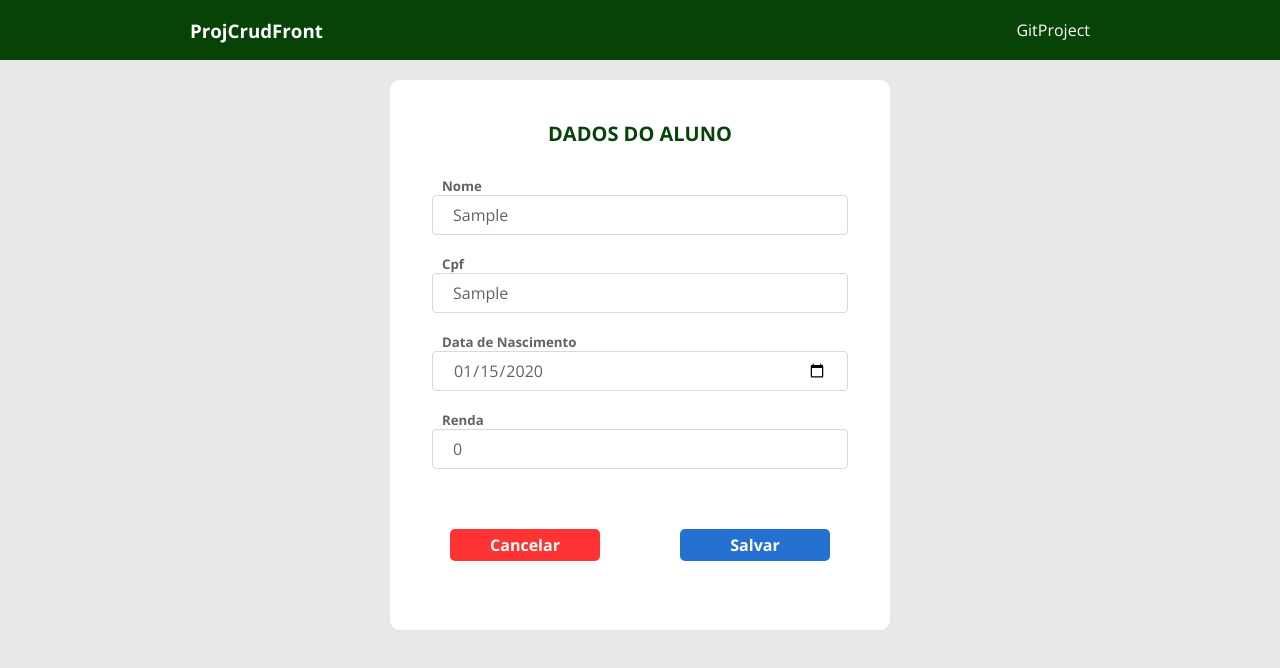
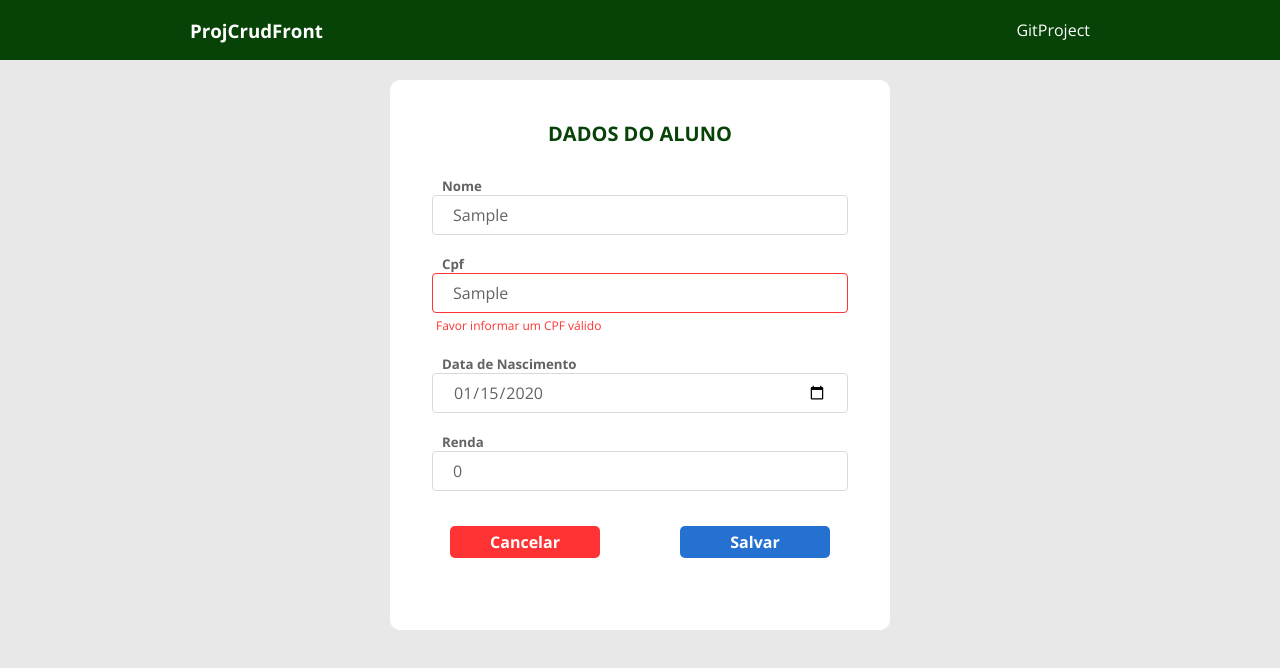
Before and after one commit to auriceliof/pessoal-ProjCrudBackFront, a React (Vite) app in the folder frontend/: page /Listings/1 in a window 1280 px wide. Both pictures are taken after typing "Sample", "Sample", "2020-01-15" into the empty fields and a click on the button "Salvar". Shown: the top 668 px of the page. Built offline with nearby package versions, Linux system fonts and the light colour scheme; no server answers.

Commit message:
Implemente Validation

```diff
--- a/frontend/src/pages/NewForm/index.tsx
+++ b/frontend/src/pages/NewForm/index.tsx
@@ -17,9 +17,6 @@ export default function NewForm() {
 
     useEffect(() => {
 
-        const obj = forms.validate(formData, "name");
-        console.log(obj);
-
         if (isEditing) {
             studentService.findById(Number(params.studentId))
             .then(response => {
@@ -35,21 +32,34 @@ export default function NewForm() {
             id: "name",
             name: "name",
             type: "text",
-            placeholder: "Nome"
+            placeholder: "Nome",
+            validation: function(value: any) {
+                return value.length >= 3 && value.length <= 50;
+            },
+            message: "Favor informar um nome entre 3 e 50 caracteres"
         },
         cpf: {
             value: "",
             id: "cpf",
             name: "cpf",
             type: "text",
-            placeholder: "CPF"
+            placeholder: "CPF",
+            validation: function(value: any) {
+                return /^(([0-9]{3}.?[0-9]{3}.?[0-9]{3}-?[0-9]{2}))$/.test(value);
+            },
+            message: "Favor informar um CPF válido"
+
         },
         birthDate: {
             value: "",
             id: "birthDate",
             name: "birthDate",
             type: "date",
-            placeholder: "Data de Nascimento"
+            placeholder: "Data de Nascimento",
+            validation: function(value: any) {
+                return /^(([0-9]{4}.?[0-9]{2}.?[0-9]{2}))$/.test(value);
+            },
+            message: "Favor informar uma data válida"
         },
         income: {
             value: 0,
@@ -58,14 +68,16 @@ export default function NewForm() {
             type: "double",
             placeholder: "Salário",
             validation: function(value: any) {
-                return Number(value) > 0;
+                return Number(value) >= 0;
             },
             message: "Favor informar um valor positivo"
         },
     });
 
     function handleInputChange(event: any) {
-        setFormData(forms.update(formData, event.target.name, event.target.value));
+        const dataUpdated = forms.update(formData, event.target.name, event.target.value);
+        const dataValidated = forms.validate(dataUpdated, event.target.name);
+        setFormData(dataValidated);
     }
 
     function handleSubmit(event: any) {
@@ -101,6 +113,7 @@ export default function NewForm() {
                                     className="proj-form-control"
                                     onChange={handleInputChange}
                                 />
+                                <div className="proj-form-error">{formData.name.message}</div>
                             </div>
                             <div>
                                 <h5>Cpf</h5>
@@ -109,6 +122,7 @@ export default function NewForm() {
                                     className="proj-form-control"
                                     onChange={handleInputChange}
                                 />
+                                <div className="proj-form-error">{formData.cpf.message}</div>
                             </div>
                             <div>
                                 <h5>Data de Nascimento</h5>
@@ -116,8 +130,8 @@ export default function NewForm() {
                                     { ...formData.birthDate }
                                     className="proj-form-control"
                                     onChange={handleInputChange}
-
                                 />
+                                <div className="proj-form-error">{formData.birthDate.message}</div>
                             </div>
                             <div>
                                 <h5>Renda</h5>
@@ -126,6 +140,7 @@ export default function NewForm() {
                                     className="proj-form-control"
                                     onChange={handleInputChange}
                                 />
+                                <div className="proj-form-error">{formData.income.message}</div>
                             </div>
                         </div>
 
--- a/frontend/src/pages/NewForm/styles.css
+++ b/frontend/src/pages/NewForm/styles.css
@@ -55,9 +55,24 @@
   color: var(--proj-color-font-placeholder);
 }
 
+.proj-form-control[data-invalid="true"] {
+  border: 1px solid var(--proj-color-error);
+}
+
+.proj-form-control[data-invalid="true"] ~ div {
+  display: unset;
+}
+
+.proj-form-error {
+  color: var(--proj-color-error);
+  font-size: 12px;
+  padding-left: 4px;
+  display: none;
+}
+
 .proj-form-buttons {
   width: 100%;
   display: flex;
   justify-content: space-around;
-  margin-top: 50px;
+  margin-top: 25px;
 }
```
